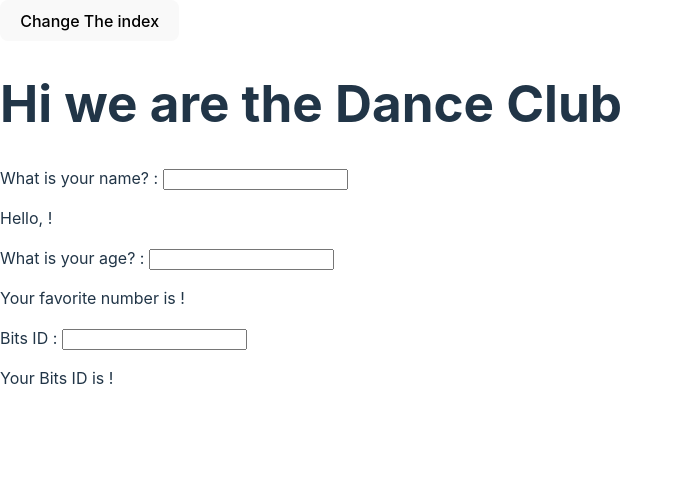
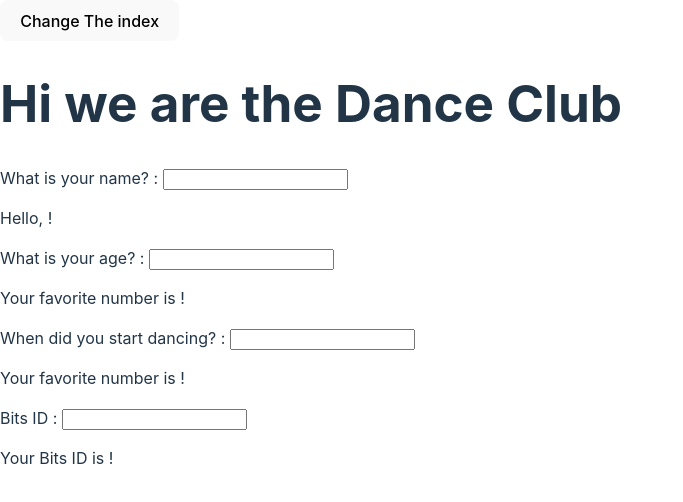
Before and after one commit to Y0shicon/React-Form, a React (Vite) app: page / in a window 1280 px wide. Shown: the top 502 px of the page, without its empty margins (0-683 px from the left). Built offline with nearby package versions, Linux system fonts and the light colour scheme; the HTML template or start-up script is replaced by a standard one.

Commit message:
made the changing cyclic

```diff
--- a/src/App.tsx
+++ b/src/App.tsx
@@ -38,10 +38,12 @@ export default function App() {
 
   return (
     <>
-      <button onClick={() => clubIndex === 0? setclubIndex(1): setclubIndex(0)}> Change The index </button>
+      <button onClick={() => clubIndex === data.length - 1? setclubIndex(0): setclubIndex((prev) => prev + 1)}> Change The index </button>
       <br></br>
       <h1>Hi we are the { data.length>1? data[clubIndex]["clubName"]:''}</h1>
-      {questionsSet}
+      <form action="">
+        {questionsSet}
+        </form>
     </>
   )
 }
--- a/src/data/formData.json
+++ b/src/data/formData.json
@@ -13,6 +13,9 @@
             },
             {
                 "question" : "What is your age?",
+                "type" : "number"
+            },            {
+                "question" : "When did you start dancing?",
                 "type" : "number"
             },
             {
@@ -38,5 +41,27 @@
                 "type" : "small text"
             }
         ]
+    },
+    {
+        "clubName" : "Drama Club",
+        "clubDescription" : "Drama Club is a club that acts",
+        "clubPresident" : "John Doe",
+        "clubEmail" : "popo@gmail.com",
+        "clubPhone" : "1234567890",
+        "clubWebsite" : "www.popo.com",
+        "questions" : [
+            {
+                "question" : "What is your name?",
+                "type" : "name"
+            },
+            {
+                "question" : "What is your age?",
+                "type" : "number"
+            },
+            {
+                "question" : "Bits ID",
+                "type" : "small text"
+            }
+        ]
     }
 ]
```
